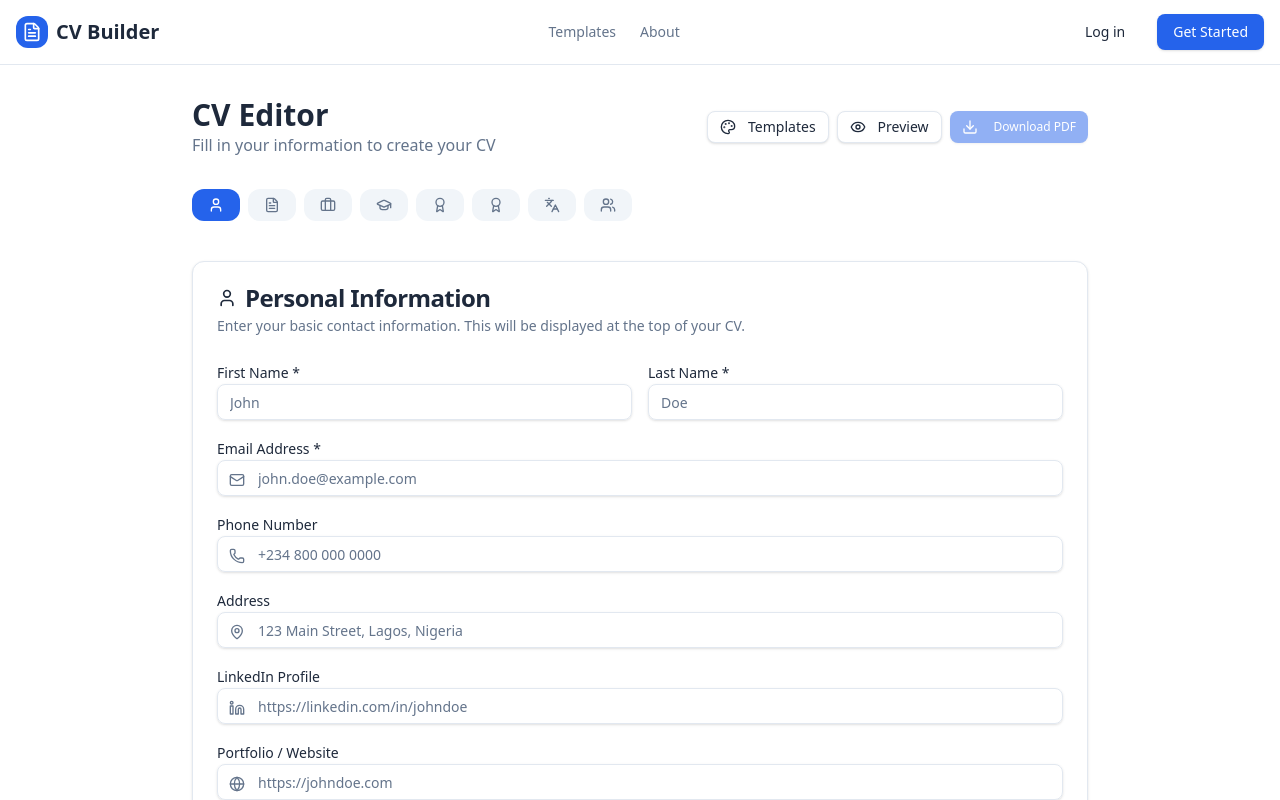
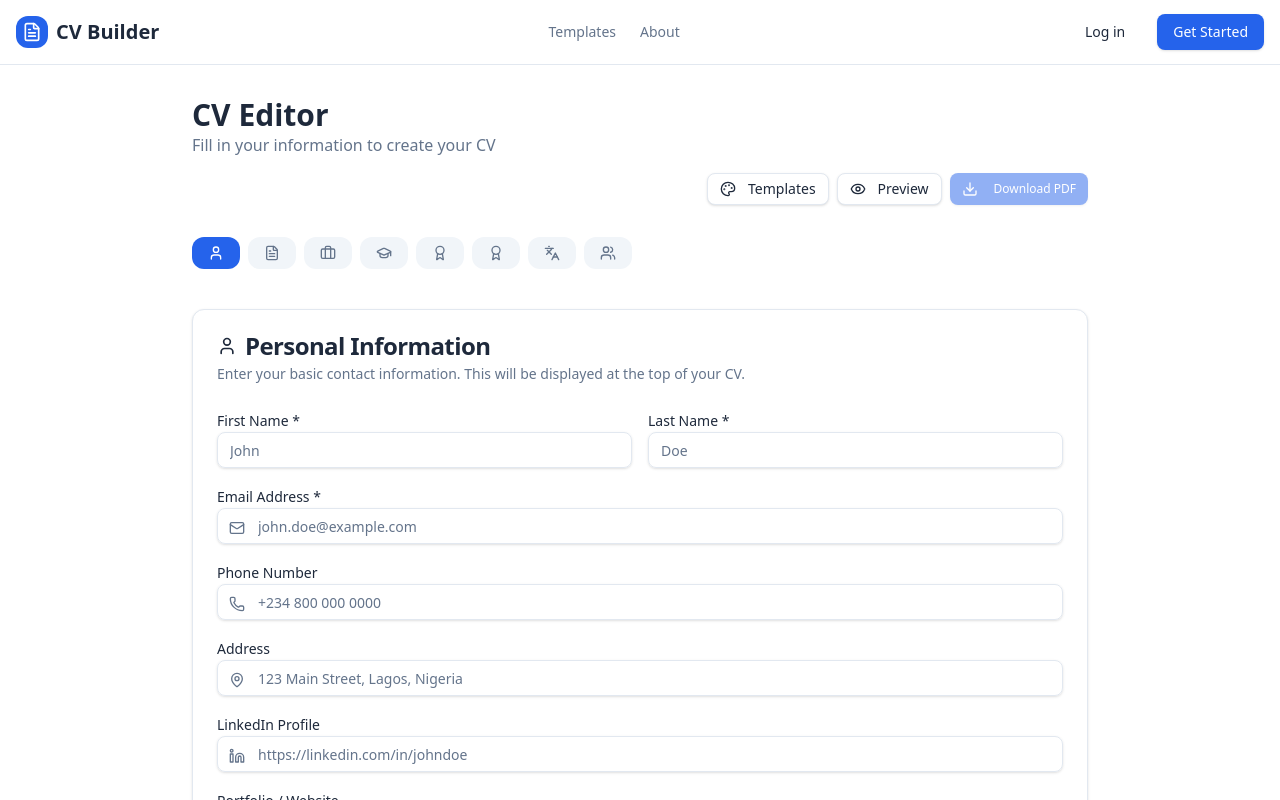
Before and after one commit to ImmaculateEben/i-CV-Builder, a Next.js app: page /editor in a window 1280 px wide. Shown: the top 800 px of the page. Built offline with nearby package versions, Linux system fonts and the light colour scheme; what @react-pdf/renderer would draw is missing.

Commit message:
Fix mobile layout - buttons below title

```diff
--- a/src/app/(dashboard)/editor/page.tsx
+++ b/src/app/(dashboard)/editor/page.tsx
@@ -84,12 +84,12 @@
       <main className="flex-1 container mx-auto px-4 py-8">
         <div className="max-w-4xl mx-auto">
           {/* Header */}
-          <div className="flex flex-col sm:flex-row justify-between items-start sm:items-center gap-4 mb-8">
+          <div className="flex flex-col gap-4 mb-8">
             <div>
               <h1 className="text-2xl sm:text-3xl font-bold">CV Editor</h1>
               <p className="text-muted-foreground text-sm sm:text-base">Fill in your information to create your CV</p>
             </div>
-            <div className="flex flex-row sm:flex-row gap-2 w-full sm:w-auto">
+            <div className="flex flex-row gap-2 w-full sm:w-auto sm:justify-end">
               <Button variant="outline" size="sm" onClick={() => setShowTemplateSelector(true)} className="flex-1 sm:flex-initial text-xs sm:text-sm">
                 <Palette className="h-3 w-3 sm:h-4 sm:w-4 mr-1" />
                 <span className="hidden sm:inline">Templates</span>
```
